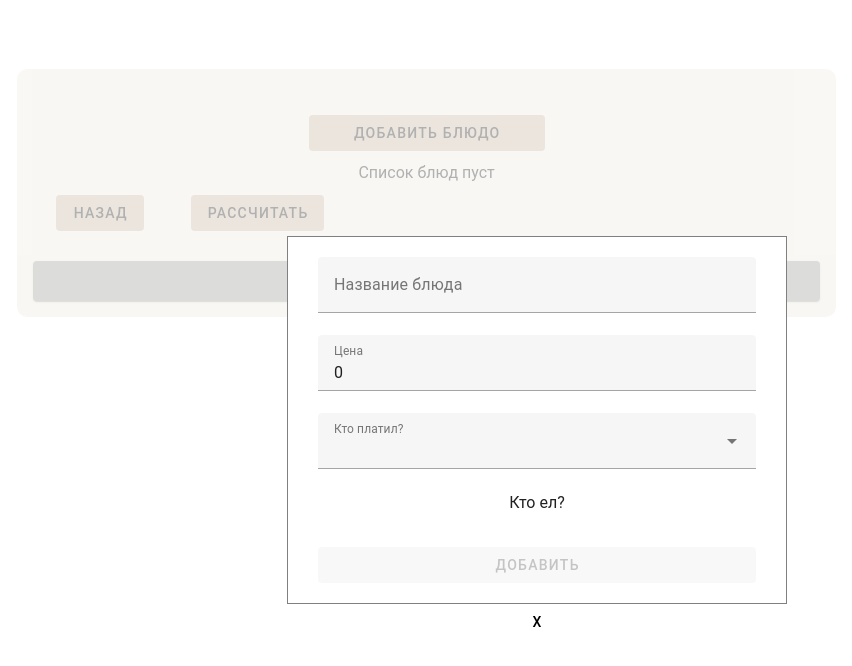
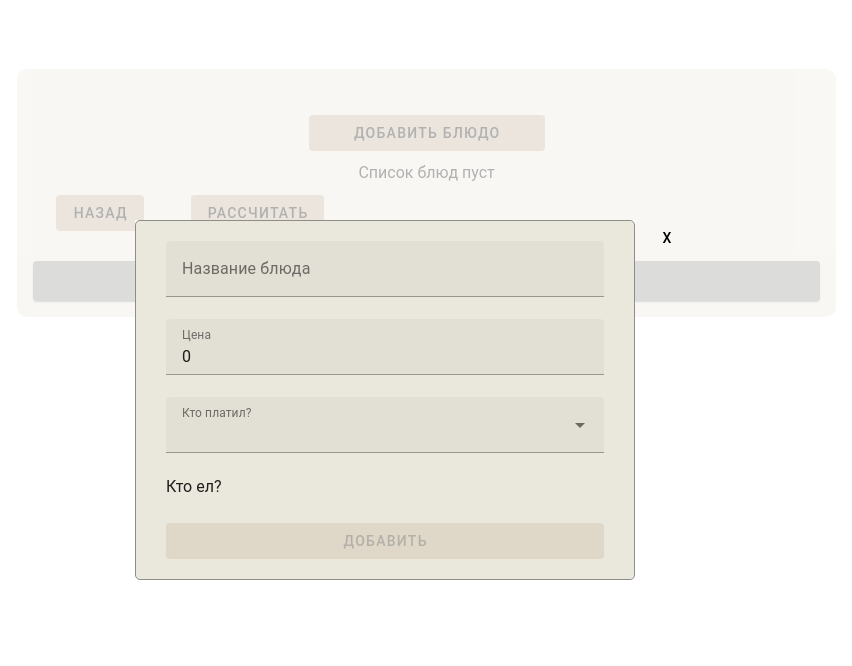
Before and after one commit to TatianaChF/-JS-Vue-, a Vue app: page /dishes in a window 1280 px wide. Both pictures are taken after a click on the button "ДОБАВИТЬ БЛЮДО". Shown: the top 666 px of the page, without its empty margins (223-1075 px from the left). Built offline with nearby package versions, Linux system fonts and the light colour scheme.

Commit message:
change form dishes style

```diff
--- a/src/assets/style.scss
+++ b/src/assets/style.scss
@@ -85,6 +85,20 @@ $border-color: #8e8d8a;
     border-radius: 5px;
     background: $card-color;
   }
+
+  &__btn-toggle {
+    display: flex;
+    gap: 10px;
+
+    &__btn {
+      border-radius: 5px;
+
+      &__color {
+        background-color: #e98074;
+        color: white;
+      }
+    }
+  }
 }
 
 .btn {
@@ -135,4 +149,5 @@ $border-color: #8e8d8a;
     width: 60%;
     gap: 15px;
   }
+
 }
--- a/src/components/FormDishes.vue
+++ b/src/components/FormDishes.vue
@@ -1,7 +1,7 @@
 <template>
-  <div class="container">
+  <div class="form form__container">
     <v-sheet class="mx-auto" width="500">
-      <v-form class="form" v-model="isRules" @submit.prevent>
+      <v-form class="form form__add-person" v-model="isRules" @submit.prevent>
         <v-text-field v-model="dish.name" :rules="nameRules" label="Название блюда" />
         <v-text-field v-model="dish.price" :rules="priceRules" label="Цена" />
         <v-select
@@ -10,14 +10,14 @@
           v-model="dish.payer"
           :rules="selectRules"
         />
-        <v-btn-toggle v-model="toggleMultiple" multiple>
+        <v-btn-toggle class="form__btn-toggle" v-model="toggleMultiple" multiple>
           <p>Кто ел?</p>
-          <div v-for="(person, index) in personsStore.persons" :key="index">
-            <v-btn @click="onClickAddWhoEat">{{ person.name }}</v-btn>
+          <div class="form__btn-toggle__btn" v-for="(person, index) in personsStore.persons" :key="index">
+            <v-btn class="form__btn-toggle__btn__color" @click="onClickAddWhoEat">{{ person.name }}</v-btn>
           </div>
         </v-btn-toggle>
         <v-btn
-          class="mt-2"
+          class="btn"
           type="submit"
           variant="tonal"
           @click="$emit('addDish', dish)"
@@ -72,17 +72,5 @@ const selectRules = [
 </script>
 
 <style lang="scss" scoped>
-.form {
-  padding: 20px 30px;
-  border: 1px solid grey;
-}
-
-.container {
-  display: flex;
-  flex-direction: row;
-  position: absolute;
-  top: 50%;
-  left: 50%;
-  transform: translate(-50%, -50%);
-}
+@import "./../assets/style.scss";
 </style>
```
